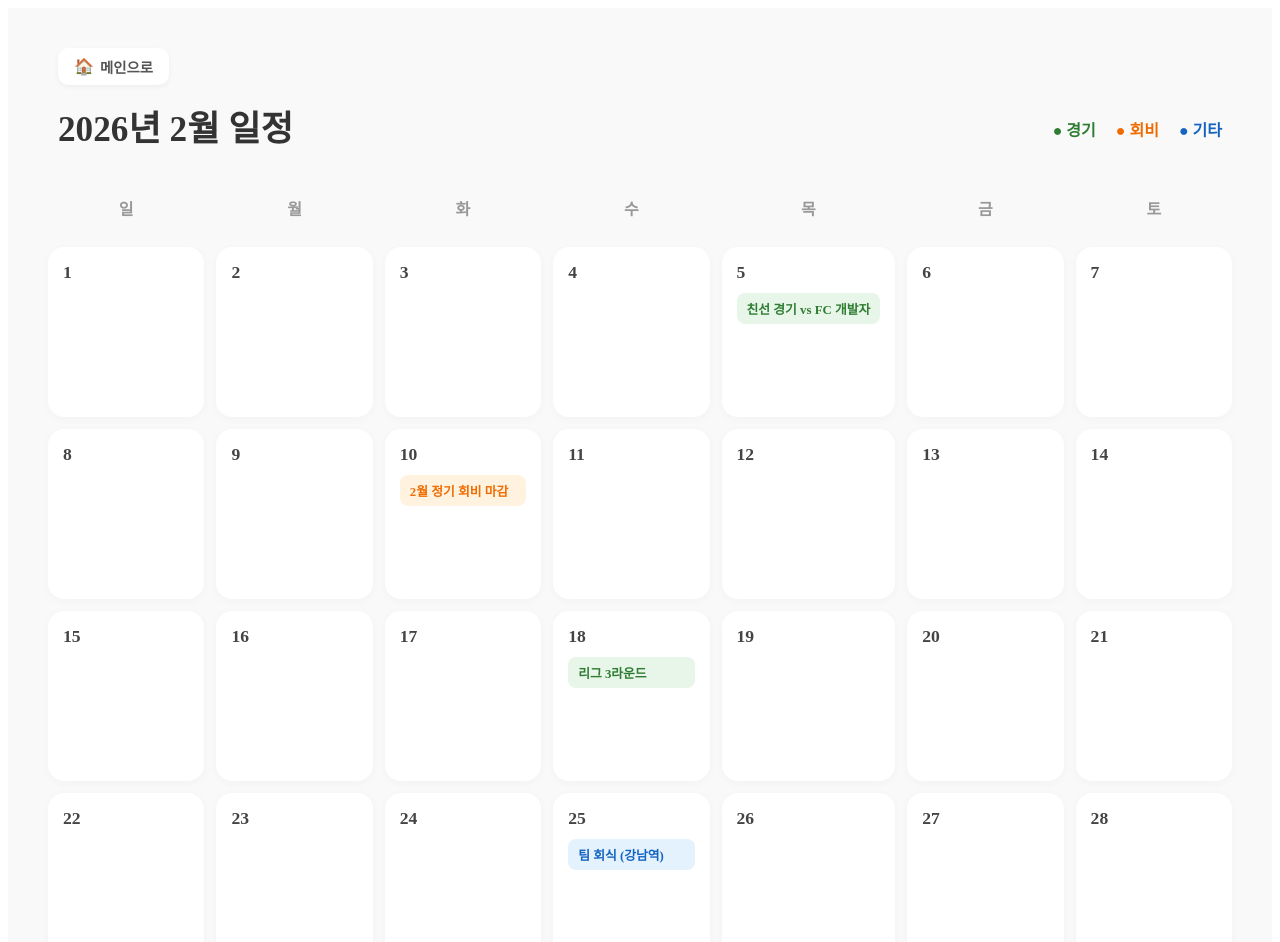
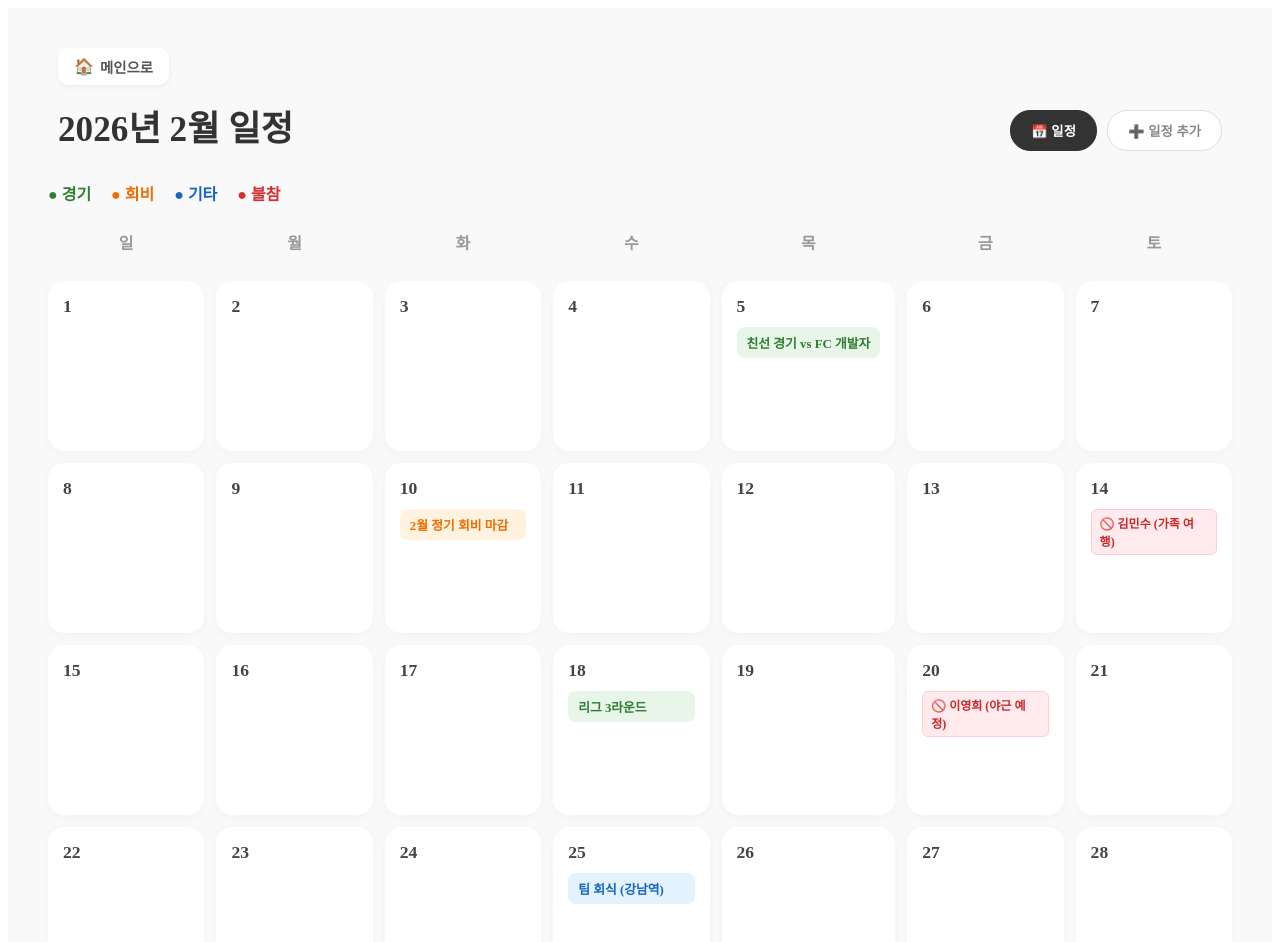
Before and after one commit to kvvxxn/Team_manager, a React (Create React App) app in the folder frontend/: page /calendar in a window 1280 px wide. Shown: the top 942 px of the page. Built offline with nearby package versions, Linux system fonts and the light colour scheme.

Commit message:
Enhance Calendar page: add unavailable dates feature with tab navigation for adding and viewing unavailability

```diff
--- a/frontend/src/pages/Calendar.jsx
+++ b/frontend/src/pages/Calendar.jsx
@@ -1,4 +1,4 @@
-import React from 'react';
+import React, { useState } from 'react';
 import { useNavigate } from 'react-router-dom'; // 1. 이동을 위한 hook 추가
 
 const events = [
@@ -10,8 +10,38 @@ const events = [
 
 const Calendar = () => {
   const navigate = useNavigate(); // 2. navigate 함수 선언
+  const [activeTab, setActiveTab] = useState('calendar'); // 탭 상태 ('calendar' | 'add')
+
+  // 불참 일정 데이터 (초기값)
+  const [unavailableDates, setUnavailableDates] = useState([
+    { id: 1, date: '2026-02-14', name: '김민수', reason: '가족 여행' },
+    { id: 2, date: '2026-02-20', name: '이영희', reason: '야근 예정' },
+  ]);
+
+  // 입력 폼 상태
+  const [inputDate, setInputDate] = useState('');
+  const [inputReason, setInputReason] = useState('');
+
   const days = Array.from({ length: 28 }, (_, i) => i + 1);
   const weekDays = ['일', '월', '화', '수', '목', '금', '토'];
+
+  // 일정 추가 핸들러
+  const handleAddUnavailable = () => {
+    if (!inputDate || !inputReason) {
+      alert('날짜와 사유를 모두 입력해주세요.');
+      return;
+    }
+    const newEntry = {
+      id: Date.now(),
+      date: inputDate,
+      name: '나 (김민수)', // 현재 로그인한 사용자라고 가정
+      reason: inputReason
+    };
+    setUnavailableDates([...unavailableDates, newEntry]);
+    setInputDate('');
+    setInputReason('');
+    alert('불참 일정이 등록되었습니다.');
+  };
 
   return (
     <div style={styles.container}>
@@ -24,12 +54,32 @@ const Calendar = () => {
           <h2 style={styles.title}>2026년 2월 일정</h2>
         </div>
 
+        {/* 탭 네비게이션 */}
+        <div style={styles.tabContainer}>
+          <button
+            style={{...styles.tabBtn, ...(activeTab === 'calendar' ? styles.activeTab : {})}}
+            onClick={() => setActiveTab('calendar')}
+          >
+            📅 일정
+          </button>
+          <button
+            style={{...styles.tabBtn, ...(activeTab === 'add' ? styles.activeTab : {})}}
+            onClick={() => setActiveTab('add')}
+          >
+            ➕ 일정 추가
+          </button>
+        </div>
+      </header>
+
+      {/* 1. 캘린더 뷰 */}
+      {activeTab === 'calendar' && (
+        <>
           <div style={styles.legend}>
             <span style={styles.legendMatch}>● 경기</span>
             <span style={styles.legendFinance}>● 회비</span>
             <span style={styles.legendEvent}>● 기타</span>
+            <span style={styles.legendUnavail}>● 불참</span>
           </div>
-      </header>
 
           <div style={styles.calendarGrid}>
             {weekDays.map(day => (
@@ -39,6 +89,8 @@ const Calendar = () => {
             {days.map(day => {
               const dateStr = `2026-02-${String(day).padStart(2, '0')}`;
               const dayEvents = events.filter(e => e.date === dateStr);
+              // 해당 날짜에 불참하는 사람들도 표시
+              const dayUnavailable = unavailableDates.filter(u => u.date === dateStr);
 
               return (
                 <div key={day} style={styles.dayCell}>
@@ -60,11 +112,68 @@ const Calendar = () => {
                         {event.title}
                       </div>
                     ))}
+                    {/* 불참자 표시 (작게) */}
+                    {dayUnavailable.map(u => (
+                      <div key={u.id} style={styles.unavailableItem}>
+                        🚫 {u.name} ({u.reason})
+                      </div>
+                    ))}
                   </div>
                 </div>
               );
             })}
           </div>
+        </>
+      )}
+
+      {/* 2. 일정 추가(불참 등록) 뷰 */}
+      {activeTab === 'add' && (
+        <div style={styles.addSection}>
+          <h3 style={styles.sectionTitle}>📅 불참 일정 등록</h3>
+          <p style={styles.sectionDesc}>개인 사정으로 참여가 어려운 날짜를 미리 등록해주세요.</p>
+
+          <div style={styles.formCard}>
+            <div style={styles.inputGroup}>
+              <label style={styles.label}>날짜 선택</label>
+              <input
+                type="date"
+                style={styles.input}
+                value={inputDate}
+                onChange={(e) => setInputDate(e.target.value)}
+              />
+            </div>
+            <div style={styles.inputGroup}>
+              <label style={styles.label}>불참 사유</label>
+              <input
+                type="text"
+                placeholder="예: 야근, 가족 행사 등"
+                style={styles.input}
+                value={inputReason}
+                onChange={(e) => setInputReason(e.target.value)}
+              />
+            </div>
+            <button style={styles.submitBtn} onClick={handleAddUnavailable}>등록하기</button>
+          </div>
+
+          <h3 style={{...styles.sectionTitle, marginTop: '40px'}}>📋 등록된 불참 현황</h3>
+          <div style={styles.listContainer}>
+            {unavailableDates.length === 0 ? (
+              <p style={{color: '#999'}}>등록된 일정이 없습니다.</p>
+            ) : (
+              unavailableDates.map(item => (
+                <div key={item.id} style={styles.listItem}>
+                  <div style={styles.listDate}>{item.date}</div>
+                  <div style={styles.listContent}>
+                    <span style={styles.listName}>{item.name}</span>
+                    <span style={styles.listReason}>{item.reason}</span>
+                  </div>
+                </div>
+              ))
+            )}
+          </div>
+        </div>
+      )}
+
     </div>
   );
 };
@@ -98,6 +207,16 @@ const styles = {
   legendMatch: { color: '#2e7d32', fontWeight: 'bold' },
   legendFinance: { color: '#ef6c00', fontWeight: 'bold' },
   legendEvent: { color: '#1565c0', fontWeight: 'bold' },
+  legendUnavail: { color: '#d32f2f', fontWeight: 'bold' },
+
+  // 탭 스타일
+  tabContainer: { display: 'flex', gap: '10px' },
+  tabBtn: {
+    padding: '10px 20px', borderRadius: '20px', border: '1px solid #ddd',
+    backgroundColor: '#fff', cursor: 'pointer', fontWeight: 'bold', color: '#888',
+    transition: 'all 0.2s'
+  },
+  activeTab: { backgroundColor: '#333', color: '#fff', borderColor: '#333' },
 
   calendarGrid: {
     display: 'grid',
@@ -131,7 +250,36 @@ const styles = {
     whiteSpace: 'nowrap',
     overflow: 'hidden',
     textOverflow: 'ellipsis'
-  }
+  },
+  unavailableItem: {
+    fontSize: '0.75rem', padding: '4px 8px', borderRadius: '6px',
+    backgroundColor: '#ffebee', color: '#c62828', fontWeight: 'bold', border: '1px solid #ffcdd2'
+  },
+
+  // 일정 추가(Add) 섹션 스타일
+  addSection: {
+    backgroundColor: '#fff', padding: '30px', borderRadius: '20px',
+    boxShadow: '0 4px 15px rgba(0,0,0,0.03)', maxWidth: '600px', margin: '0 auto'
+  },
+  sectionTitle: { fontSize: '1.3rem', fontWeight: 'bold', margin: '0 0 10px 0' },
+  sectionDesc: { color: '#666', marginBottom: '30px' },
+  formCard: { display: 'flex', flexDirection: 'column', gap: '20px' },
+  inputGroup: { display: 'flex', flexDirection: 'column', gap: '8px' },
+  label: { fontWeight: 'bold', color: '#333' },
+  input: { padding: '12px', borderRadius: '10px', border: '1px solid #ddd', fontSize: '1rem' },
+  submitBtn: {
+    marginTop: '10px', padding: '15px', borderRadius: '12px', border: 'none',
+    backgroundColor: '#333', color: '#fff', fontWeight: 'bold', fontSize: '1rem', cursor: 'pointer'
+  },
+  listContainer: { display: 'flex', flexDirection: 'column', gap: '10px' },
+  listItem: {
+    padding: '15px', border: '1px solid #eee', borderRadius: '12px',
+    display: 'flex', alignItems: 'center', gap: '15px', backgroundColor: '#fafafa'
+  },
+  listDate: { fontWeight: 'bold', color: '#333', minWidth: '100px' },
+  listContent: { display: 'flex', flexDirection: 'column', gap: '2px' },
+  listName: { fontWeight: 'bold', fontSize: '0.95rem' },
+  listReason: { color: '#666', fontSize: '0.85rem' }
 };
 
 export default Calendar;
--- a/frontend/src/pages/Settings.jsx
+++ b/frontend/src/pages/Settings.jsx
@@ -31,19 +31,6 @@ const Settings = () => {
             <span style={styles.value}>FC 개발자</span>
           </div>
           <button style={styles.editBtn}>프로필 수정</button>
-        </section>
-
-        {/* 앱 설정 섹션 */}
-        <section style={styles.section}>
-          <h3 style={styles.sectionTitle}>앱 설정</h3>
-          <div style={styles.settingRow}>
-            <span>알림 설정</span>
-            <span style={styles.statusOn}>ON</span>
-          </div>
-          <div style={styles.settingRow}>
-            <span>다크 모드</span>
-            <span style={styles.statusOff}>OFF</span>
-          </div>
         </section>
 
         {/* 로그아웃 버튼 */}
@@ -88,13 +75,6 @@ const styles = {
     border: 'none', borderRadius: '10px', fontWeight: 'bold', cursor: 'pointer'
   },
 
-  settingRow: {
-    display: 'flex', justifyContent: 'space-between', padding: '15px 0',
-    borderBottom: '1px solid #f5f5f5', alignItems: 'center'
-  },
-  statusOn: { color: '#1a73e8', fontWeight: 'bold' },
-  statusOff: { color: '#999', fontWeight: 'bold' },
-
   logoutBtn: {
     padding: '18px', backgroundColor: '#ff5252', color: '#fff',
     border: 'none', borderRadius: '15px', fontSize: '1.1rem',
```
Lines whose indentation alone changed are shown as unchanged.
